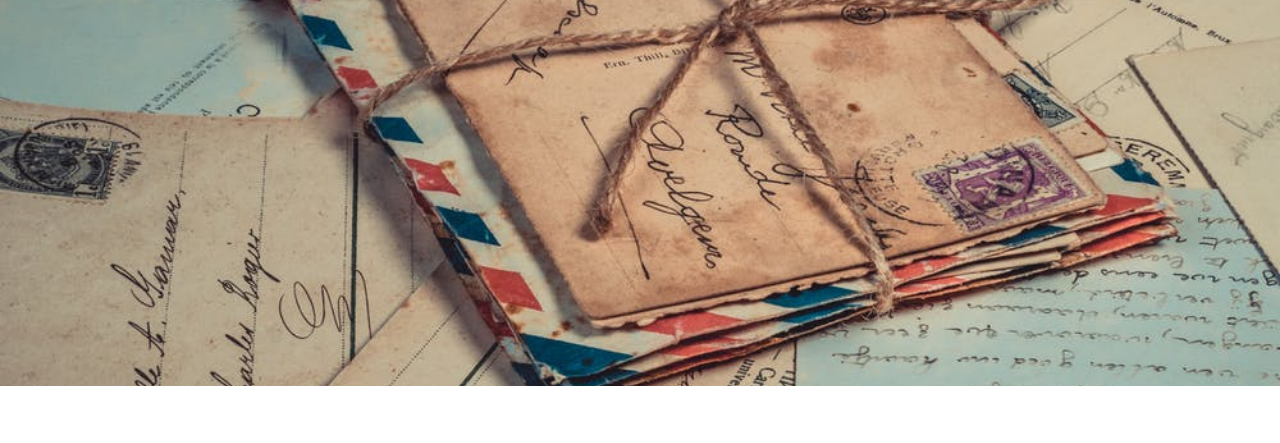
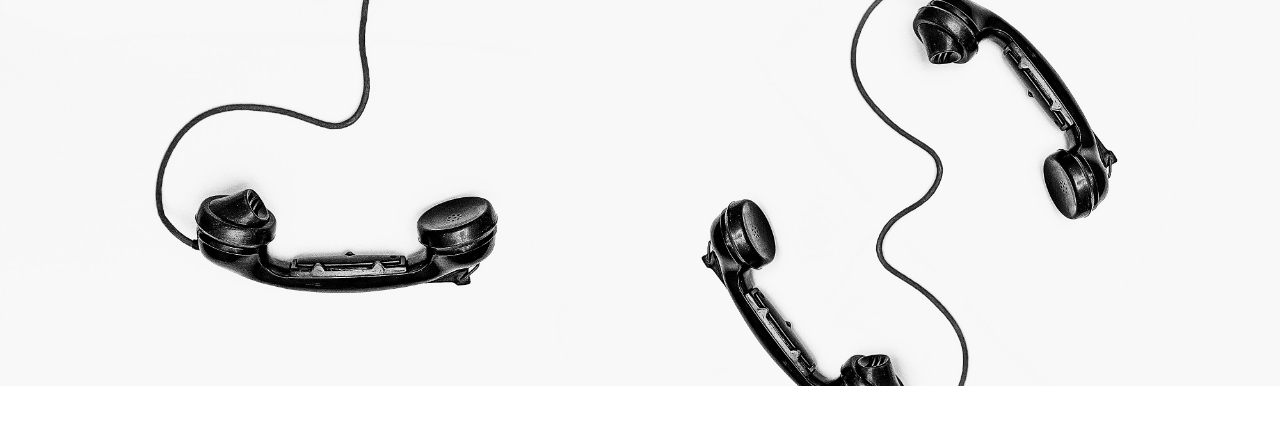
Before and after one commit to katerinaSo/borisblack-film, a Gatsby site: page /contact in a window 1280 px wide. Shown: the part 184-627 px from the top of the page. Built offline with nearby package versions, Linux system fonts and the light colour scheme; Gatsby itself is replaced by a stand-in of ours.

Commit message:
changed images for backgrounds pages

```diff
--- a/gatsby-config.js
+++ b/gatsby-config.js
@@ -27,5 +27,6 @@ module.exports = {
     `gatsby-plugin-sharp`,
     `gatsby-transformer-sharp`,
     `gatsby-plugin-transition-link`,
+    `gatsby-plugin-playground`,
   ],
 }
--- a/package.json
+++ b/package.json
@@ -19,6 +19,7 @@
     "gatsby": "^2.4.2",
     "gatsby-background-image": "^0.8.0",
     "gatsby-image": "^2.2.4",
+    "gatsby-plugin-playground": "^1.0.6",
     "gatsby-plugin-sass": "^2.0.11",
     "gatsby-plugin-sharp": "^2.2.2",
     "gatsby-plugin-styled-components": "^3.0.7",
--- a/src/pages/contact.js
+++ b/src/pages/contact.js
@@ -6,7 +6,7 @@ import Contact from "../components/Contact/Contact"
 
 export const query=graphql`
 query{
-  backgr:file(relativePath: {eq: "connectBcg.jpeg"}) {
+  backgr:file(relativePath: {eq: "contact.jpeg"}) {
     childImageSharp {
       fluid {
         ...GatsbyImageSharpFluid_withWebp
```
Also changed, not shown: src/images/contact.jpeg (added), 3 other files.
